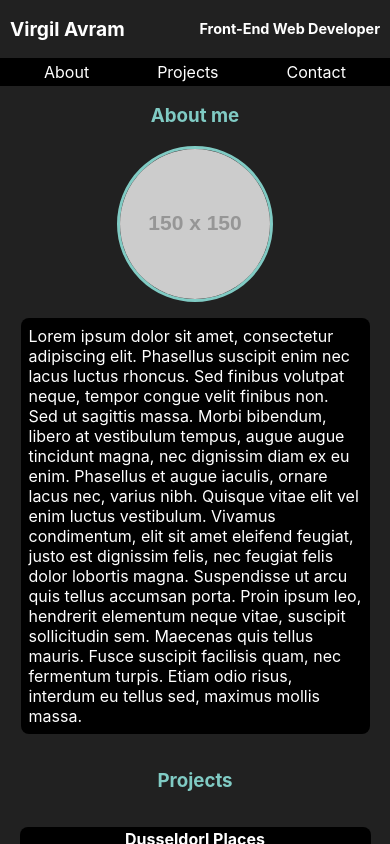
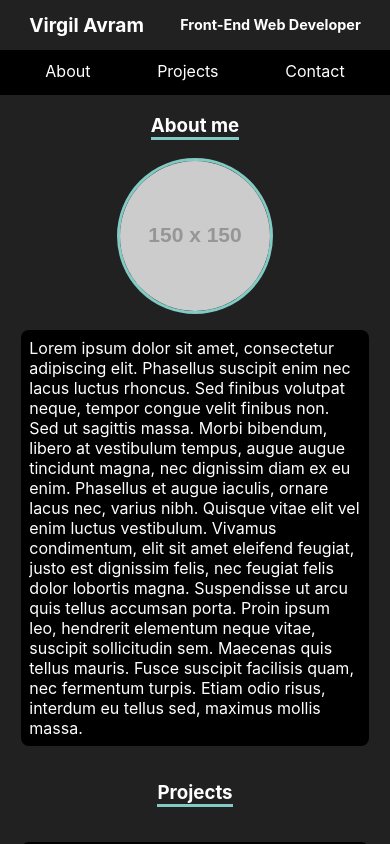
Before and after one commit to virgilseo/portfolio, a React (Create React App) app: page / in a window 390 px wide. Built offline with nearby package versions, Linux system fonts and the light colour scheme.

Commit message:
Add finishing touches to mobile version

```diff
--- a/src/App.css
+++ b/src/App.css
@@ -12,7 +12,7 @@ html, body {
 }
 
 .section-title {
-  color: #80CBC4;
+  border-bottom: 3px solid #80CBC4;
 }
 
 img {
@@ -24,10 +24,16 @@ img {
 .header {
   color: #ffffff;
   display: flex;
+  justify-content: center;
+  align-items: center;
+  font-size: 0.6em;
+}
+
+.inner-header {
+  width: 85%;
+  display: flex;
+  align-items: center;
   justify-content: space-between;
-  align-items: center;
-  padding: 4px 10px 4px 10px;
-  font-size: 0.6em;
 }
 
 /* Navigation */
@@ -37,11 +43,21 @@ img {
   color: #ffffff;
 }
 
+.nav-container a:hover {
+  border-bottom: 3px solid #80CBC4;
+}
+
+.nav-container a {
+  border-bottom: 3px solid transparent;
+}
+
 .nav-container {
   display: flex;
   justify-content: space-around;
+  align-items: center;
   background-color: #000000;
-  padding:  4px 10px 4px 10px;
+  padding:  10px 12px 10px 12px;
+  height: 3vh;
 }
 
 /* About me */
@@ -55,14 +71,13 @@ img {
   display: flex;
   align-items: center;
   flex-flow: column;
-  padding: 0px 10px 0px 10px;
 }
 
 .bio-text {
  padding: 8px;
  background-color: #000000;
  border-radius: 8px;
- width: 90%;
+ width: 85%;
 }
 
 /* Projects */
@@ -74,13 +89,14 @@ li {
 .project {
   background-color: black;
   color: white;
-  width: 90%;
+  width: 85%;
   height: 350px;
   display: flex;
   justify-content: center;
   align-items: center;
   border-radius: 8px;
   margin-bottom: 14px;
+  padding: 8px;
 }
 
 ul {
@@ -118,7 +134,7 @@ ul {
 }
 
 .project-image {
-  width: 60%;
+  width: 40%;
 }
 
 .project-btn {
@@ -127,13 +143,15 @@ ul {
   background-color: #ffffff;
   border: 3px solid #80CBC4;
   border-radius: 14px;
-  font-size: 0.9em;
+  font-weight: 600;
+  width: 60%
 }
 
 .project-btn:hover {
   background-color: #80CBC4;
   color: #ffffff;
   transition-duration: 0.2s;
+  cursor: pointer;
 }
 
 .project-links {
@@ -142,8 +160,8 @@ ul {
   background-color: #ffffff;
   border: 3px solid #80CBC4;
   border-radius: 14px;
-  font-size: 0.9em;
   color: #000000;
+  font-weight: 500;
 }
 
 .project-links:hover {
@@ -159,12 +177,16 @@ ul {
 
 .back-btn {
   font-size: 2em;
-  color: #80CBC4;
   margin-bottom: 10px;
 }
 
 .back-btn:hover {
   cursor: pointer;
+}
+
+.project-tags {
+  font-size: 1.7em;
+  color: #80CBC4;
 }
 
 /* Contact */
--- a/src/Header.js
+++ b/src/Header.js
@@ -6,8 +6,10 @@ class Header extends Component {
 
     return (
       <header className='header'>
-        <h1>Virgil Avram</h1>
-        <h2>Front-End Web Developer</h2>
+        <div className='inner-header'>
+          <h1>Virgil Avram</h1>
+          <h2>Front-End Web Developer</h2>
+        </div>
       </header>
     )
   }
--- a/src/Projects.js
+++ b/src/Projects.js
@@ -19,7 +19,7 @@ class Projects extends Component {
             </div>
             <div className={project.flipped === true ? 'show' : 'hide'}>
               <i className='material-icons back-btn' onClick={() => this.props.flipProject(project.id)}>arrow_back</i>
-              <p>{project.description}</p>
+              <p className='project-tags'>{project.description}</p>
               <div className='links-container'>
                 <a className='project-links' href={project.gitLink}>View Code</a>
                 <a className='project-links' href={project.liveLink}>Live Page</a>
```
